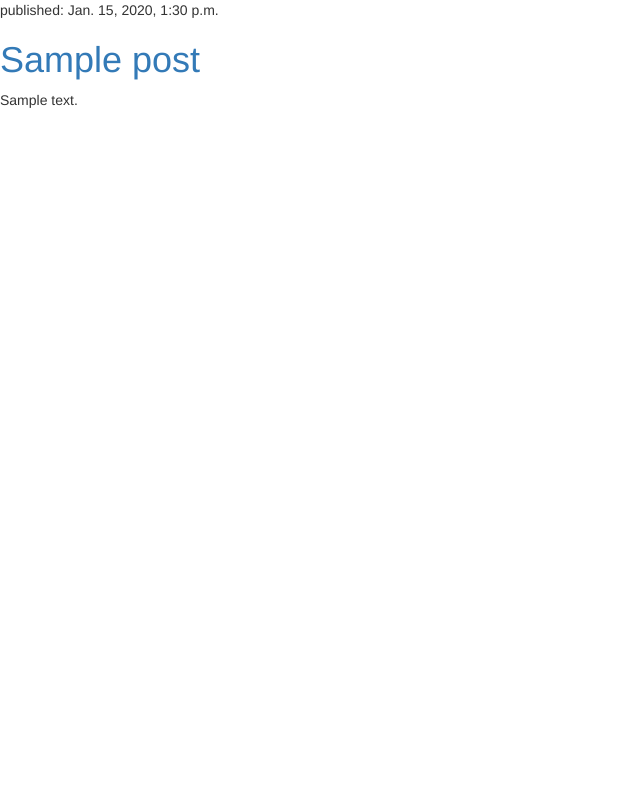
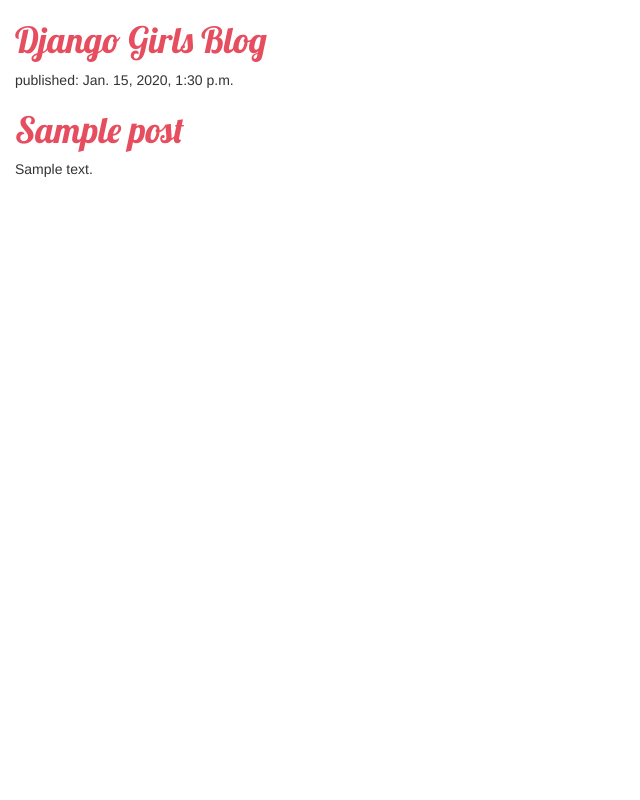
Before and after one commit to fshok/my-first-blog, a Django app: template mysite/blog/templates/blog/post_list.html in a window 1280 px wide. Shown: the whole page, without its empty margins (0-640 px from the left). Run offline with Django 3.2, Linux system fonts and the light colour scheme; the template is opened without the code that fills it: values that come from a table or form of the project are taken from there, others are empty; tables that the repository leaves empty hold one stand-in row (values such as "Sample post"); some libraries are stand-ins or nearby versions.

Commit message:
Added some css

```diff
--- /dev/null
+++ b/mysite/blog/static/css/blog.css
@@ -0,0 +1,7 @@
+h1 a {
+    color: #E64E60;
+	font-family: 'Lobster';
+}
+body {
+    padding-left: 15px;
+}
--- a/mysite/blog/templates/blog/post_list.html
+++ b/mysite/blog/templates/blog/post_list.html
@@ -1,10 +1,17 @@
+{% load static %}
 <html>
     <head>
+        <title>Django Girls blog</title>
+		<link href="//fonts.googleapis.com/css?family=Lobster&subset=latin,latin-ext" rel="stylesheet" type="text/css">
         <link rel="stylesheet" href="//maxcdn.bootstrapcdn.com/bootstrap/3.2.0/css/bootstrap.min.css">
         <link rel="stylesheet" href="//maxcdn.bootstrapcdn.com/bootstrap/3.2.0/css/bootstrap-theme.min.css">
-        <title>Django Girls blog</title>
+        <link rel="stylesheet" href="{% static 'css/blog.css' %}">
     </head>
     <body>
+        <div>
+            <h1><a href="/">Django Girls Blog</a></h1>
+        </div>
+
         {% for post in posts %}
             <div>
                 <p>published: {{ post.published_date }}</p>
```
Lines whose indentation alone changed are shown as unchanged.
